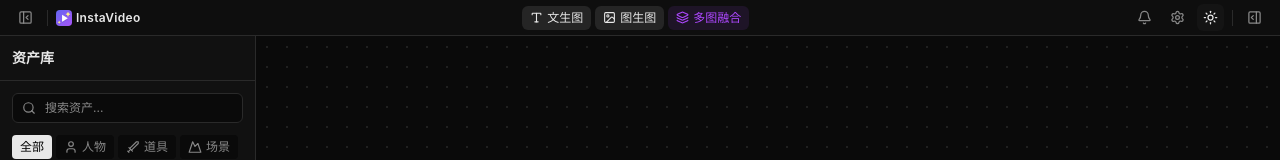
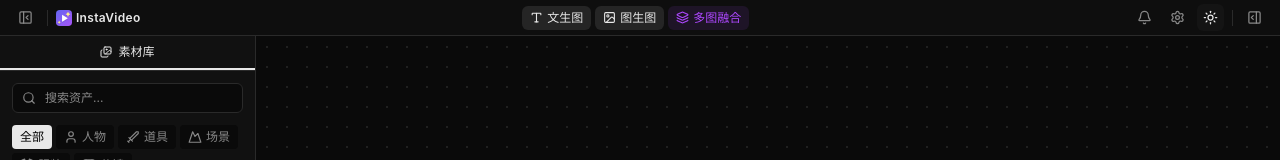
Before and after one commit to iwangbowen/vision-gen, a React (Vite) app: page / in a window 1280 px wide. Both pictures are taken after a click on the button 25 px from the left and 17 px from the top of the page. Shown: the top 160 px of the page. Built offline with nearby package versions, Linux system fonts and the light colour scheme.

Commit message:
style(资产面板): 优化标签栏样式和结构 [实现: 修改AssetPanel组件，添加标签栏并调整样式]

```diff
--- a/src/components/layout/AssetPanel.tsx
+++ b/src/components/layout/AssetPanel.tsx
@@ -1,7 +1,10 @@
 import { useCallback } from 'react';
+import { Images } from 'lucide-react';
 import { useCanvasStore } from '../../stores/canvasStore';
 import AssetBrowser from '../ui/AssetBrowser';
 import type { Asset } from '../../types';
+
+type AssetTab = 'assets';
 
 export default function AssetPanel() {
   const handleDragStart = (e: React.DragEvent, image: string, name: string) => {
@@ -18,15 +21,25 @@ export default function AssetPanel() {
     );
   }, []);
 
+  const activeTab: AssetTab = 'assets';
+
+  const tabClass = (tab: AssetTab) =>
+    `flex-1 flex items-center justify-center gap-1.5 py-2 text-xs font-medium border-b-2 transition-colors ${
+      activeTab === tab
+        ? 'border-accent text-accent'
+        : 'border-transparent text-text-secondary dark:text-text-secondary-dark hover:text-text-primary dark:hover:text-text-primary-dark'
+    }`;
+
   return (
     <div className="w-64 h-full flex flex-col
       bg-panel-bg dark:bg-panel-bg-dark
       border-r border-border dark:border-border-dark">
-      {/* Header */}
-      <div className="px-3 py-3 border-b border-border dark:border-border-dark">
-        <h2 className="text-sm font-semibold text-text-primary dark:text-text-primary-dark">
-          资产库
-        </h2>
+      {/* Tab bar */}
+      <div className="flex border-b border-border dark:border-border-dark bg-panel-bg dark:bg-panel-bg-dark">
+        <button className={tabClass('assets')}>
+          <Images size={12} />
+          素材库
+        </button>
       </div>
 
       {/* Asset browser */}
```
